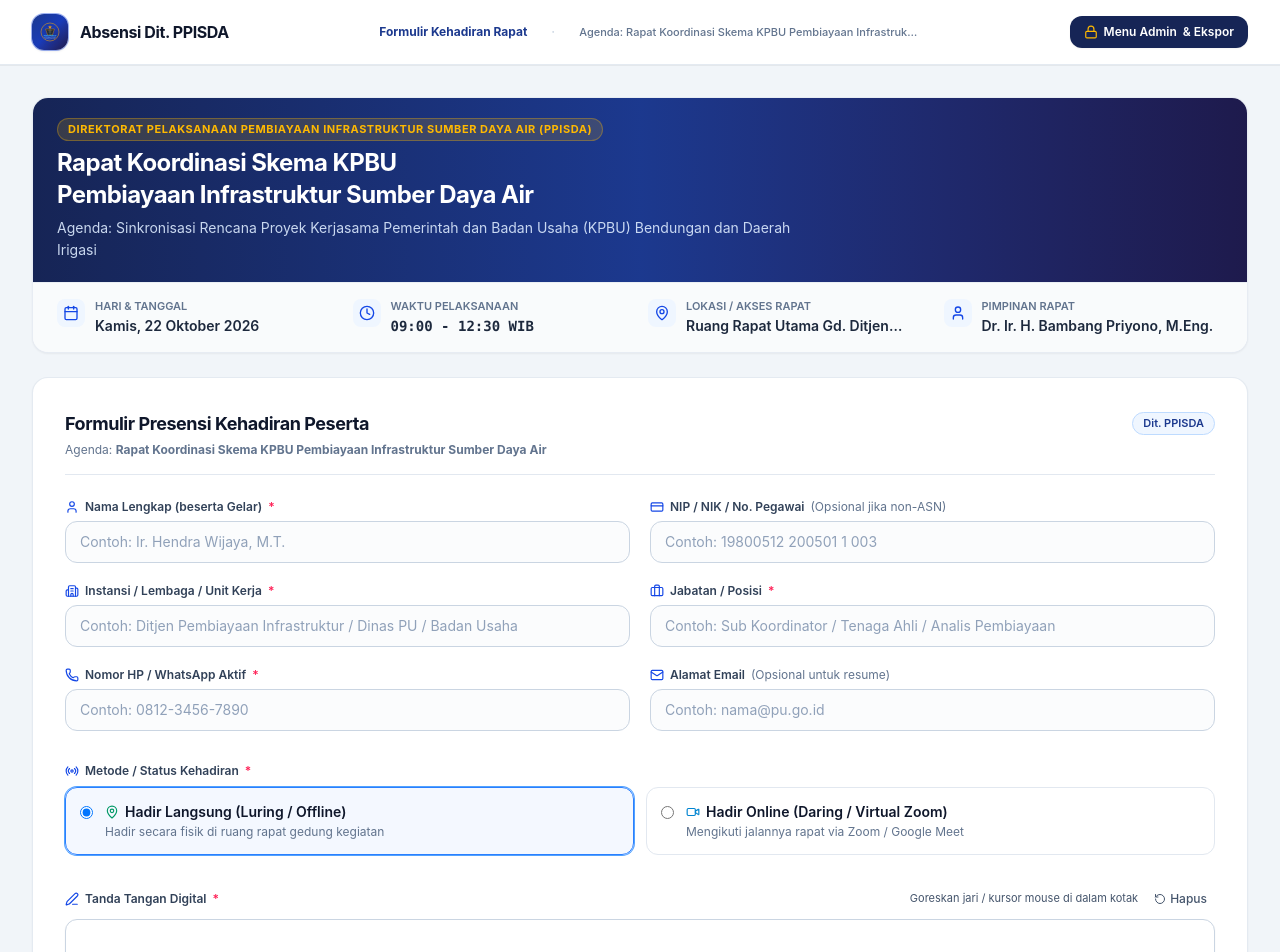
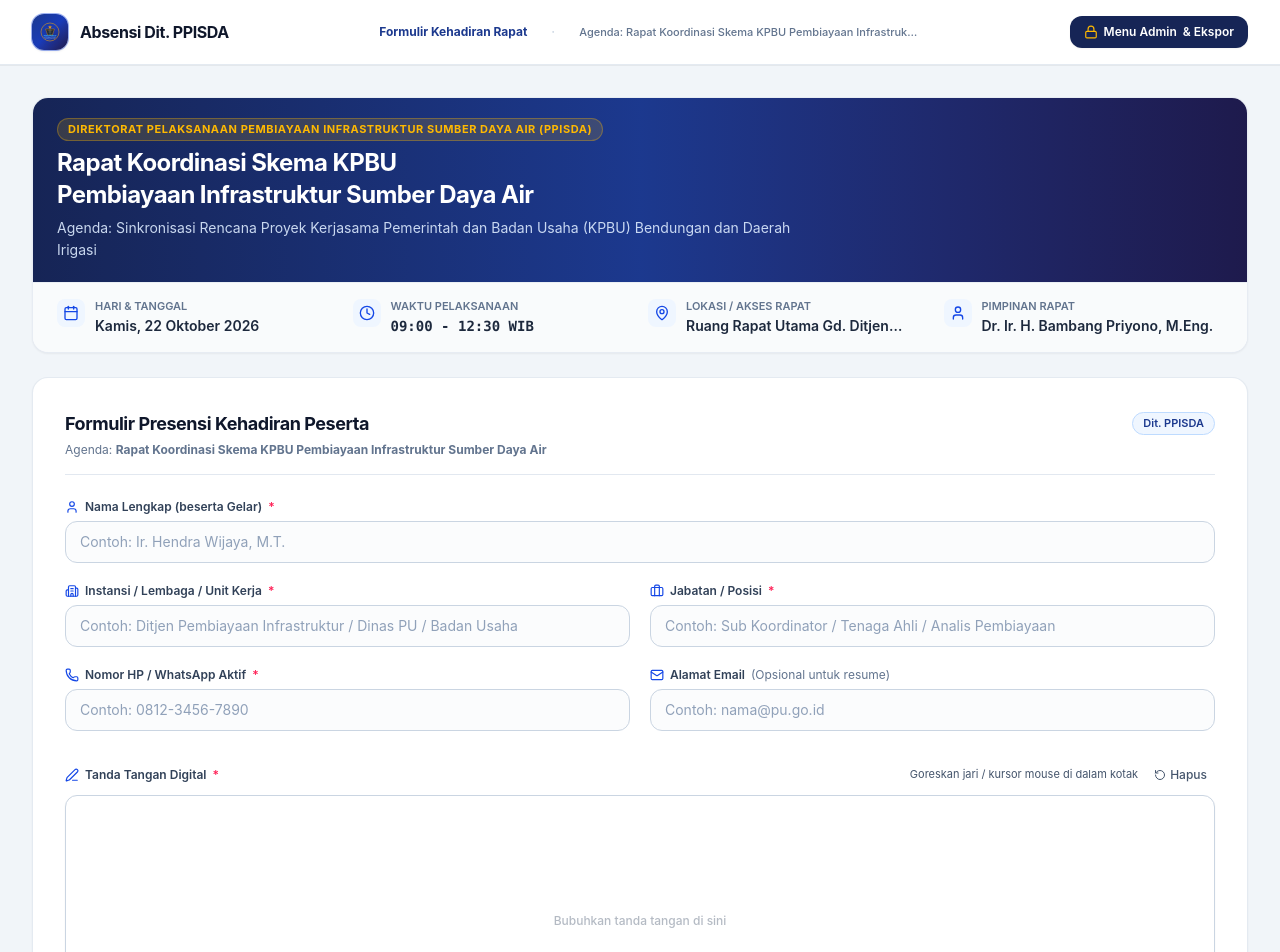
Before and after one commit to muchlists/Absensi-Rapat-Zoom-PPISDA-2026, a React (Vite) app: page / in a window 1280 px wide. Shown: the top 952 px of the page. Built offline with nearby package versions, Linux system fonts and the light colour scheme.

Commit message:
feat: hapus kolom nip & metode kehadiran dari form presensi, perbesar canvas tanda tangan digital

```diff
--- a/src/components/AttendanceForm.tsx
+++ b/src/components/AttendanceForm.tsx
@@ -1,18 +1,13 @@
-import React, { useState, useEffect } from 'react';
+import React, { useState } from 'react';
 import {
   User,
-  CreditCard,
   Building2,
   Briefcase,
   Phone,
   Mail,
   Send,
-  Radio,
   FileText,
-  AlertCircle,
-  MapPin,
-  Video,
-  Info
+  AlertCircle
 } from 'lucide-react';
 import { AttendanceRecord, AttendanceType, Meeting } from '../types';
 import { SignaturePad } from './SignaturePad';
@@ -29,32 +24,15 @@ export const AttendanceForm: React.FC<AttendanceFormProps> = ({
   const allowedMode = meeting.allowedAttendanceMode || 'hybrid';
 
   const [fullName, setFullName] = useState('');
-  const [nip, setNip] = useState('');
   const [institution, setInstitution] = useState('');
   const [position, setPosition] = useState('');
   const [phone, setPhone] = useState('');
   const [email, setEmail] = useState('');
-
-  // Set default attendanceType according to meeting configuration
-  const [attendanceType, setAttendanceType] = useState<AttendanceType>(() => {
-    if (allowedMode === 'daring_only') return 'daring';
-    return 'luring';
-  });
-
   const [signature, setSignature] = useState('');
   const [notes, setNotes] = useState('');
 
   const [errors, setErrors] = useState<{ [key: string]: string }>({});
   const [isSubmitting, setIsSubmitting] = useState(false);
-
-  // Sync attendanceType if active meeting mode changes
-  useEffect(() => {
-    if (allowedMode === 'luring_only') {
-      setAttendanceType('luring');
-    } else if (allowedMode === 'daring_only') {
-      setAttendanceType('daring');
-    }
-  }, [allowedMode, meeting.id]);
 
   const validate = () => {
     const errs: { [key: string]: string } = {};
@@ -93,17 +71,13 @@ export const AttendanceForm: React.FC<AttendanceFormProps> = ({
     setIsSubmitting(true);
 
     const actualType: AttendanceType =
-      allowedMode === 'luring_only'
-        ? 'luring'
-        : allowedMode === 'daring_only'
-        ? 'daring'
-        : attendanceType;
+      allowedMode === 'daring_only' ? 'daring' : 'luring';
 
     const newRecord: AttendanceRecord = {
       id: `att-${Date.now()}-${Math.random().toString(36).substring(2, 6)}`,
       meetingId: meeting.id,
       fullName: fullName.trim(),
-      nip: nip.trim() || '-',
+      nip: '-',
       institution: institution.trim(),
       position: position.trim(),
       phone: phone.trim(),
@@ -120,7 +94,6 @@ export const AttendanceForm: React.FC<AttendanceFormProps> = ({
 
       // Reset form
       setFullName('');
-      setNip('');
       setInstitution('');
       setPosition('');
       setPhone('');
@@ -151,8 +124,8 @@ export const AttendanceForm: React.FC<AttendanceFormProps> = ({
       </div>
 
       <div className="grid grid-cols-1 md:grid-cols-2 gap-5">
-        {/* Nama Lengkap */}
-        <div id="input-fullName" className="space-y-1.5">
+        {/* Nama Lengkap (Full Width) */}
+        <div id="input-fullName" className="space-y-1.5 md:col-span-2">
           <label className="text-xs font-semibold text-slate-700 flex items-center gap-1.5">
             <User className="w-3.5 h-3.5 text-blue-700" />
             Nama Lengkap (beserta Gelar) <span className="text-rose-500">*</span>
@@ -178,21 +151,6 @@ export const AttendanceForm: React.FC<AttendanceFormProps> = ({
               {errors.fullName}
             </p>
           )}
-        </div>
-
-        {/* NIP / NIK */}
-        <div className="space-y-1.5">
-          <label className="text-xs font-semibold text-slate-700 flex items-center gap-1.5">
-            <CreditCard className="w-3.5 h-3.5 text-blue-700" />
-            NIP / NIK / No. Pegawai <span className="text-xs font-normal text-slate-500">(Opsional jika non-ASN)</span>
-          </label>
-          <input
-            type="text"
-            placeholder="Contoh: 19800512 200501 1 003"
-            value={nip}
-            onChange={(e) => setNip(e.target.value)}
-            className="w-full px-3.5 py-2.5 text-sm rounded-xl border border-slate-300 bg-slate-50/50 text-slate-900 placeholder:text-slate-400 focus:outline-none focus:border-blue-600 focus:ring-2 focus:ring-blue-100 focus:bg-white transition-all"
-          />
         </div>
 
         {/* Instansi */}
@@ -298,109 +256,7 @@ export const AttendanceForm: React.FC<AttendanceFormProps> = ({
         </div>
       </div>
 
-      {/* Jenis Kehadiran - DYNAMICALLY CONFIGURED BASED ON MEETING SETTING */}
-      <div className="space-y-2 pt-2">
-        <label className="text-xs font-semibold text-slate-700 flex items-center justify-between">
-          <span className="flex items-center gap-1.5">
-            <Radio className="w-3.5 h-3.5 text-blue-700" />
-            Metode / Status Kehadiran <span className="text-rose-500">*</span>
-          </span>
-          {allowedMode !== 'hybrid' && (
-            <span className="text-[11px] text-amber-700 font-medium bg-amber-50 px-2 py-0.5 rounded border border-amber-200">
-              Dikonfigurasi Penyelenggara: {allowedMode === 'luring_only' ? 'Hanya Luring' : 'Hanya Daring'}
-            </span>
-          )}
-        </label>
-
-        {allowedMode === 'hybrid' ? (
-          /* Opsi dua-duanya (Hybrid) */
-          <div className="grid grid-cols-1 sm:grid-cols-2 gap-3">
-            <label
-              className={`flex items-start gap-3 p-3.5 rounded-xl border cursor-pointer transition-all ${
-                attendanceType === 'luring'
-                  ? 'bg-blue-50/70 border-blue-500 ring-1 ring-blue-400'
-                  : 'bg-white border-slate-200 hover:border-slate-300'
-              }`}
-            >
-              <input
-                type="radio"
-                name="attendanceType"
-                value="luring"
-                checked={attendanceType === 'luring'}
-                onChange={() => setAttendanceType('luring')}
-                className="mt-1 text-blue-600 focus:ring-blue-500"
-              />
-              <div>
-                <div className="text-sm font-semibold text-slate-900 flex items-center gap-1.5">
-                  <MapPin className="w-3.5 h-3.5 text-emerald-600" />
-                  Hadir Langsung (Luring / Offline)
-                </div>
-                <div className="text-xs text-slate-500 mt-0.5">
-                  Hadir secara fisik di ruang rapat gedung kegiatan
-                </div>
-              </div>
-            </label>
-
-            <label
-              className={`flex items-start gap-3 p-3.5 rounded-xl border cursor-pointer transition-all ${
-                attendanceType === 'daring'
-                  ? 'bg-blue-50/70 border-blue-500 ring-1 ring-blue-400'
-                  : 'bg-white border-slate-200 hover:border-slate-300'
-              }`}
-            >
-              <input
-                type="radio"
-                name="attendanceType"
-                value="daring"
-                checked={attendanceType === 'daring'}
-                onChange={() => setAttendanceType('daring')}
-                className="mt-1 text-blue-600 focus:ring-blue-500"
-              />
-              <div>
-                <div className="text-sm font-semibold text-slate-900 flex items-center gap-1.5">
-                  <Video className="w-3.5 h-3.5 text-sky-600" />
-                  Hadir Online (Daring / Virtual Zoom)
-                </div>
-                <div className="text-xs text-slate-500 mt-0.5">
-                  Mengikuti jalannya rapat via Zoom / Google Meet
-                </div>
-              </div>
-            </label>
-          </div>
-        ) : allowedMode === 'luring_only' ? (
-          /* Khusus Luring Saja */
-          <div className="p-3.5 rounded-xl bg-emerald-50/80 border border-emerald-300 text-emerald-900 flex items-center gap-3">
-            <div className="p-2 rounded-lg bg-emerald-100 text-emerald-700">
-              <MapPin className="w-5 h-5" />
-            </div>
-            <div>
-              <div className="text-xs font-bold uppercase tracking-wider text-emerald-800">
-                Format Rapat: Tatap Muka Langsung (Luring Saja)
-              </div>
-              <p className="text-xs text-emerald-700 mt-0.5">
-                Rapat ini diselenggarakan secara tatap muka fisik. Presensi Anda akan dicatat langsung pada Berita Acara Daftar Hadir Luring di lokasi rapat ({meeting.location}).
-              </p>
-            </div>
-          </div>
-        ) : (
-          /* Khusus Daring Saja */
-          <div className="p-3.5 rounded-xl bg-sky-50/80 border border-sky-300 text-sky-900 flex items-center gap-3">
-            <div className="p-2 rounded-lg bg-sky-100 text-sky-700">
-              <Video className="w-5 h-5" />
-            </div>
-            <div>
-              <div className="text-xs font-bold uppercase tracking-wider text-sky-800">
-                Format Rapat: Daring / Virtual Zoom Saja
-              </div>
-              <p className="text-xs text-sky-700 mt-0.5">
-                Rapat ini diselenggarakan sepenuhnya secara daring melalui Zoom Cloud Meeting / video conference. Presensi Anda otomatis dicatat pada Lembar Hadir Virtual Daring.
-              </p>
-            </div>
-          </div>
-        )}
-      </div>
-
-      {/* Signature Pad */}
+      {/* Signature Pad (Paling lega & nyaman untuk tanda tangan) */}
       <div id="input-signature" className="pt-2">
         <SignaturePad
           value={signature}
--- a/src/components/SignaturePad.tsx
+++ b/src/components/SignaturePad.tsx
@@ -28,7 +28,7 @@ export const SignaturePad: React.FC<SignaturePadProps> = ({
     const dpr = window.devicePixelRatio || 1;
 
     const displayWidth = rect.width;
-    const displayHeight = 160;
+    const displayHeight = window.innerWidth < 640 ? 220 : 250;
 
     canvas.width = displayWidth * dpr;
     canvas.height = displayHeight * dpr;
@@ -39,7 +39,7 @@ export const SignaturePad: React.FC<SignaturePadProps> = ({
     if (ctx) {
       ctx.scale(dpr, dpr);
       ctx.strokeStyle = '#1e3a8a'; // Deep blue ink
-      ctx.lineWidth = 2.4;
+      ctx.lineWidth = 2.6;
       ctx.lineCap = 'round';
       ctx.lineJoin = 'round';
     }
@@ -186,7 +186,7 @@ export const SignaturePad: React.FC<SignaturePadProps> = ({
       </div>
 
       <div
-        className={`relative w-full rounded-xl border bg-white overflow-hidden shadow-xs touch-none ${
+        className={`relative w-full rounded-xl border bg-white overflow-hidden shadow-xs touch-none min-h-[220px] sm:min-h-[250px] ${
           error
             ? 'border-rose-400 ring-2 ring-rose-100'
             : hasDrawn
@@ -195,7 +195,7 @@ export const SignaturePad: React.FC<SignaturePadProps> = ({
         }`}
       >
         {/* Subtle document baseline marker */}
-        <div className="absolute inset-x-8 bottom-7 border-b border-dashed border-slate-200 pointer-events-none flex justify-between items-center text-[10px] text-slate-400">
+        <div className="absolute inset-x-8 bottom-9 border-b border-dashed border-slate-200 pointer-events-none flex justify-between items-center text-[10px] text-slate-400">
           <span>Garis tanda tangan</span>
           <span>Dit. PPISDA Presensi</span>
         </div>
```
